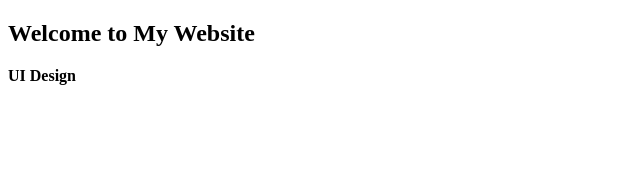
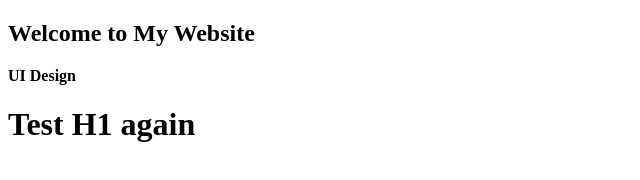
Before and after one commit to johnwickrichman/Test-Github, a plain HTML site: page index.html in a window 1280 px wide. Shown: the whole page, without its empty margins (0-640 px from the left). Drawn offline with Linux system fonts and the light colour scheme.

Commit message:
Add H1 in index file
เพิ่ม BR กับ H1

```diff
--- a/index.html
+++ b/index.html
@@ -7,5 +7,7 @@
 
     <h2>Welcome to My Website</h2>
     <b>UI Design</b>
+    <br>
+    <h1>Test H1 again</h1>
 </body>
 </html>
```
